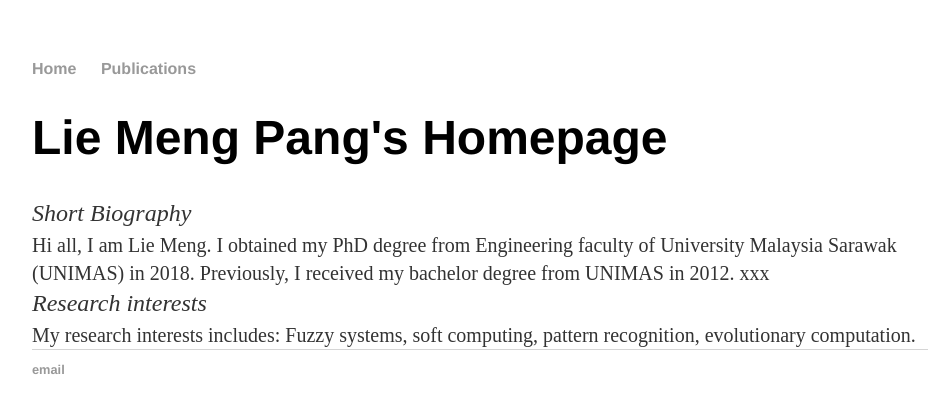
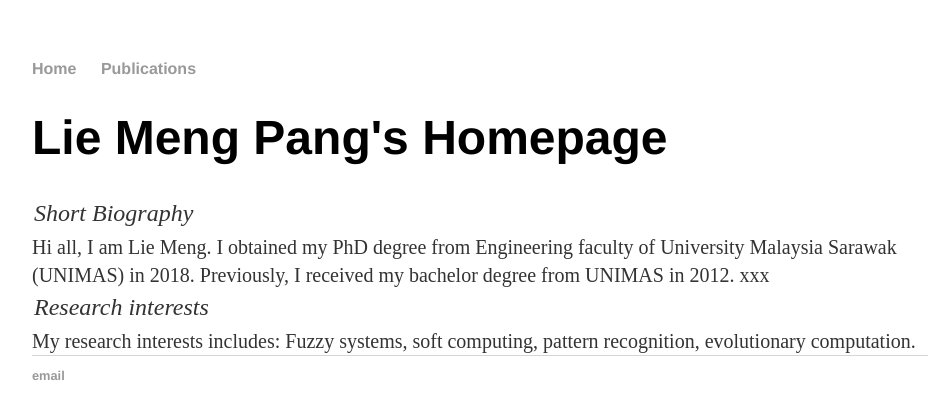
Before and after one commit to lymin1206/test.github.io, a Jekyll site: the page index.html, which Jekyll copies as it is, in a window 1280 px wide. Shown: the top 419 px of the page, without its empty margins (160-1105 px from the left). Built offline with Jekyll 4.4.1, drawn with Linux system fonts in a browser that asks for light colours.

Commit message:
Update main.css

```diff
--- a/css/main.css
+++ b/css/main.css
@@ -27,7 +27,7 @@ p {
     font-size: 1.5em;
     line-height: 1.4em;
     color: #333;
-    margin:0;
+    margin:2px;
 }
 p1 {
     font-size: 1.25em;
```
